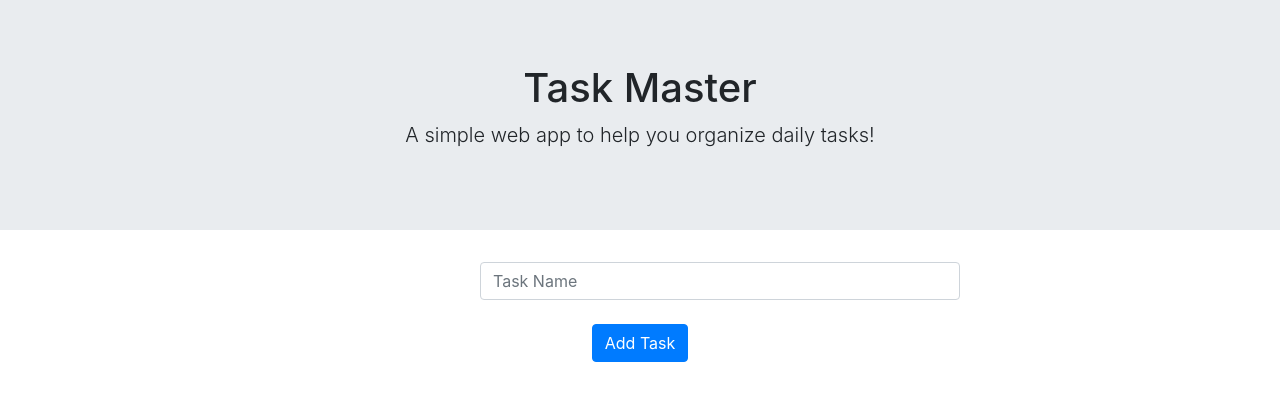
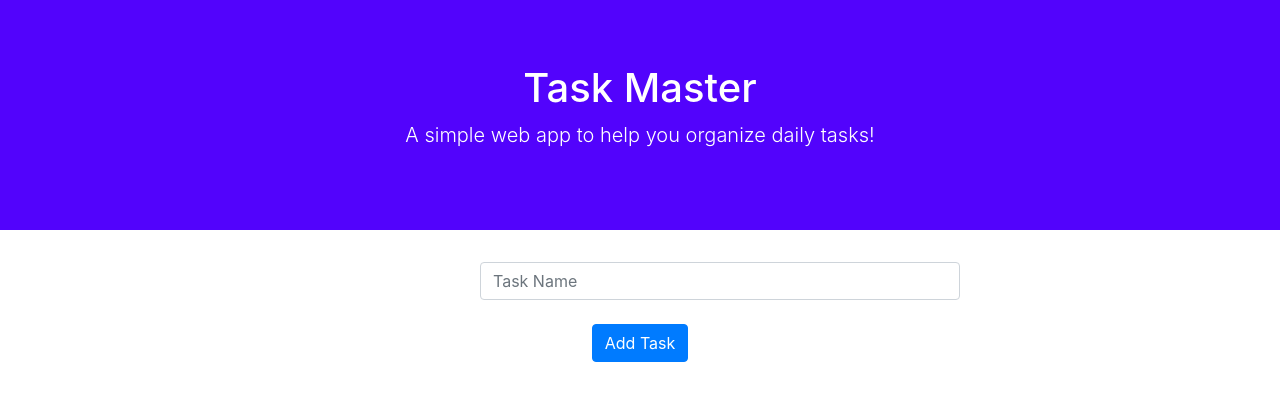
Before and after one commit to MahanthMohan/Task-Master, a Flask app: page / in a window 1280 px wide. Shown: the top 410 px of the page. Run offline with Flask 2, Linux system fonts and the light colour scheme; some libraries are stand-ins or nearby versions.

Commit message:
made some changes

```diff
--- a/static/styles.css
+++ b/static/styles.css
@@ -1,6 +1,14 @@
 .header {
     text-align: center;
     align-content: center;
+}
+
+.jumbotron {
+        background-color: rgb(82, 3, 252);
+}
+
+.main-title {
+	color: white;
 }
 
 .form {
--- a/templates/index.html
+++ b/templates/index.html
@@ -7,8 +7,10 @@
 {% block content %}
     <div class="header">
         <div class="jumbotron jumbotron-fluid">
-            <h1>Task Master</h1>
-            <p class="lead">A simple web app to help you organize daily tasks!</p>
+	    <div class="main-title">
+            	<h1>Task Master</h1>
+             	<p class="lead">A simple web app to help you organize daily tasks!</p>
+	    </div>
         </div>
     </div>
     <main>
```
